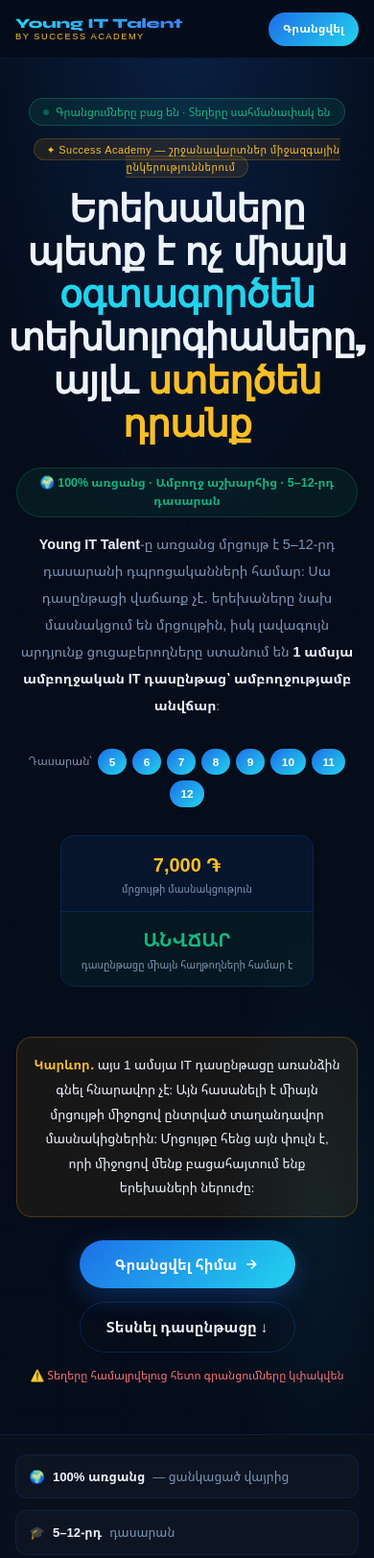
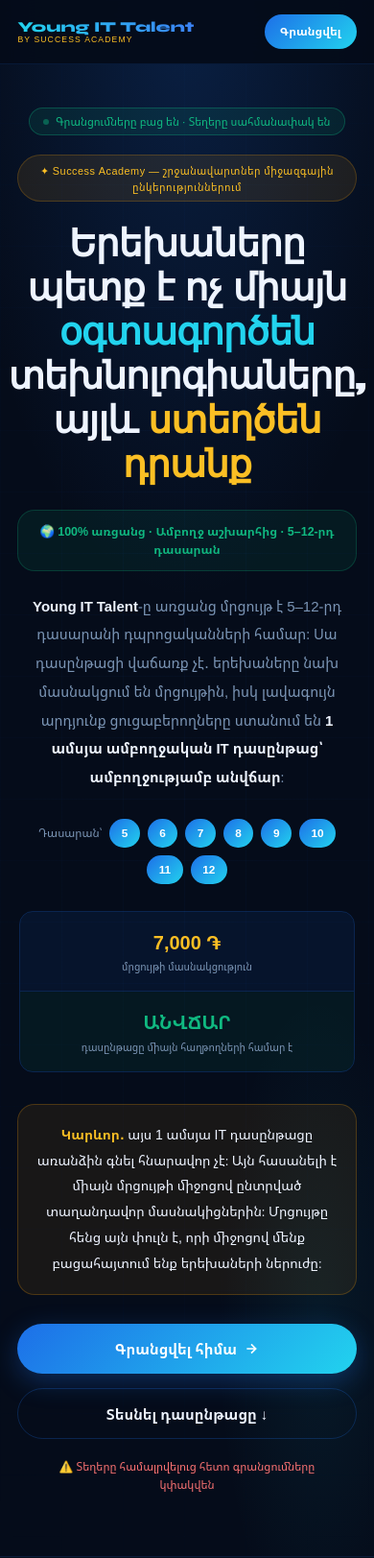
Before and after one commit to Young-IT-Talent/Young-it-talent, a plain HTML site: page index.html in a window 390 px wide. Shown: the top 1623 px of the page at 96% size. Drawn offline with Linux system fonts and the light colour scheme.

Commit message:
Update index.html

```diff
--- a/index.html
+++ b/index.html
@@ -3,6 +3,17 @@
 <head>
 <meta charset="UTF-8">
 <meta name="viewport" content="width=device-width, initial-scale=1.0">
+<script>
+  // Always open from the top/home section, not from the browser's saved scroll position
+  if ('scrollRestoration' in history) {
+    history.scrollRestoration = 'manual';
+  }
+  window.addEventListener('pageshow', function () {
+    if (!window.location.hash) {
+      window.scrollTo(0, 0);
+    }
+  });
+</script>
 <title>Young IT Talent — Success Academy</title>
 <link href="https://fonts.googleapis.com/css2?family=Syne:wght@700;800&family=Noto+Sans+Armenian:wght@300;400;600;700;900&display=swap" rel="stylesheet">
 <style>
@@ -452,46 +463,131 @@ footer { border-top: 1px solid var(--border); padding: 2rem 1.2rem; text-align:
 
 @keyframes fadeUp { from { opacity:0; transform: translateY(20px); } to { opacity:1; transform: none; } }
 
-/* MOBILE EXTRA */
+/* MOBILE EXTRA — breathing space and cleaner first screen */
+@media(max-width:640px){
+  nav {
+    padding: .95rem 1.15rem;
+  }
+  .nav-logo .top { font-size: .95rem; }
+  .nav-logo .sub { font-size: .54rem; letter-spacing: 1.1px; }
+  .btn-nav { padding: .5rem 1rem; font-size: .76rem; }
 
-@media(max-width:600px){
-  nav { padding: .8rem 1rem; }
-  .nav-logo .top { font-size: .9rem; }
-  .btn-nav { padding: .46rem .95rem; font-size: .76rem; }
-  .hero { min-height: auto; padding: 6.4rem 1.05rem 3.2rem; }
-  h1 { font-size: clamp(2rem, 10vw, 3.15rem); line-height: 1.15; letter-spacing: -0.8px; margin-bottom: 1.35rem; }
-  h2 { line-height: 1.2; margin-bottom: 1rem; }
-  .hero-badge, .academy-tag span, .online-pill { max-width: 100%; line-height: 1.5; }
-  .hero-sub { font-size: .9rem; line-height: 1.95; margin-bottom: 1.9rem; }
-  .talent-note { font-size: .84rem; line-height: 1.9; padding: 1rem; margin: 1.25rem 0 1.5rem; }
-  section { padding: 3.3rem 1.05rem; }
-  .sec-sub { font-size: .88rem; line-height: 1.9; margin-bottom: 2rem; }
-  .trust { padding: 1.25rem 1rem; overflow: visible; }
-  .trust-inner { align-items: stretch; gap: .75rem; }
-  .t-item { width: 100%; white-space: normal; background: rgba(255,255,255,0.025); border: 1px solid var(--border); border-radius: 12px; padding: .75rem .85rem; line-height: 1.55; }
-  .online-banner, .academy-wrap, .course-box, .contact-card, .final-box { border-radius: 18px; }
-  .online-banner, .academy-wrap { padding: 1.35rem; gap: 1.25rem; }
-  .ob-left p, .academy-wrap > div > p, .step p, .cb-item p, .sc p, .rg p, .ci-left p, .contact-card p { line-height: 1.85; }
-  .ob-right, .contact-mini-list { gap: .85rem; }
-  .step { grid-template-columns: 42px 1fr; gap: .95rem; padding: 1.35rem 0; }
-  .step-n { width: 40px; height: 40px; border-radius: 11px; }
-  .cb-top { padding: 1.55rem 1.25rem; }
-  .cb-item { padding: 1.35rem; }
-  .score-row, .reg-grid, .contact-grid { gap: 1rem; }
+  .hero {
+    min-height: auto;
+    justify-content: flex-start;
+    padding: 7.4rem 1.35rem 4.4rem;
+  }
+  .hero-badge {
+    margin-bottom: 1.25rem;
+    line-height: 1.55;
+    max-width: 100%;
+  }
+  .academy-tag {
+    margin-bottom: 1.35rem;
+    line-height: 1.6;
+    width: 100%;
+  }
+  .academy-tag span {
+    display: inline-block;
+    padding: .38rem .85rem;
+  }
+  h1 {
+    font-size: clamp(2rem, 10vw, 3rem);
+    line-height: 1.18;
+    letter-spacing: -0.8px;
+    margin-bottom: 1.45rem;
+  }
+  h2 { line-height: 1.22; margin-bottom: 1.05rem; }
+  .online-pill {
+    width: 100%;
+    padding: .72rem .95rem;
+    border-radius: 18px;
+    line-height: 1.55;
+    margin-bottom: 1.35rem;
+  }
+  .hero-sub {
+    font-size: .94rem;
+    line-height: 1.98;
+    margin-bottom: 1.75rem;
+    max-width: 100%;
+  }
+  .grade-strip {
+    gap: .5rem;
+    margin-bottom: 1.75rem;
+  }
+  .gp { padding: .32rem .78rem; }
+  .price-row {
+    width: 100%;
+    max-width: 350px;
+    margin-bottom: 1.9rem;
+  }
+  .pr-cell {
+    flex: 1;
+    padding: .95rem .75rem;
+  }
+  .talent-note {
+    margin: .15rem auto 1.9rem;
+    padding: 1.15rem 1.05rem;
+    font-size: .88rem;
+    line-height: 1.9;
+    border-radius: 18px;
+  }
+  .hero-btns {
+    width: 100%;
+    gap: .95rem;
+  }
+  .btn-primary, .btn-ghost {
+    min-height: 52px;
+    white-space: normal;
+    text-align: center;
+    line-height: 1.45;
+  }
+  .urgency {
+    margin-top: 1.15rem;
+    line-height: 1.65;
+    max-width: 320px;
+  }
+
+  .trust { padding: 1.75rem 1.2rem; overflow: visible; }
+  .trust-inner { align-items: stretch; gap: .85rem; }
+  .t-item {
+    width: 100%;
+    white-space: normal;
+    line-height: 1.55;
+    background: rgba(255,255,255,0.025);
+    border: 1px solid var(--border);
+    border-radius: 14px;
+    padding: .85rem 1rem;
+  }
+
+  section { padding: 4.5rem 1.35rem; }
+  .sec-sub { font-size: .9rem; line-height: 1.9; margin-bottom: 2.1rem; }
+  .online-banner, .academy-wrap, .course-box, .contact-card, .final-box { border-radius: 22px; }
+  .online-banner, .academy-wrap { padding: 1.55rem; gap: 1.35rem; }
+  .ob-left p, .academy-wrap > div > p, .step p, .cb-item p, .sc p, .rg p, .ci-left p, .contact-card p { line-height: 1.9; }
+  .ob-right, .contact-mini-list { gap: .9rem; }
+  .ob-item, .sc, .rg, .contact-mini-item { padding: 1.05rem; }
+  .step { grid-template-columns: 44px 1fr; gap: 1rem; padding: 1.65rem 0; }
+  .step-n { width: 42px; height: 42px; border-radius: 11px; }
+  .cb-top { padding: 1.7rem 1.25rem; }
+  .cb-item { padding: 1.45rem; }
+  .score-row, .reg-grid, .contact-grid { gap: 1.1rem; }
   .reg-grid { grid-template-columns: 1fr; }
-  .rg { padding: 1.25rem 1rem; }
-  .contact-grid { margin-top: 1.6rem; }
-  .btn-insta, .btn-primary, .btn-ghost { white-space: normal; text-align: center; line-height: 1.45; }
-  .final-box { padding: 2.15rem 1.2rem; }
+  .rg { padding: 1.3rem 1rem; }
+  .contact-grid { margin-top: 1.7rem; }
+  .btn-insta { min-height: 54px; }
+  .final-box { padding: 2.2rem 1.25rem; }
   .cta-price-row { width: 100%; justify-content: center; align-items: stretch; }
-  .cp-sub { line-height: 1.35; }
+  .cp-sub { line-height: 1.4; }
 }
 
 @media(max-width:400px){
+  .hero { padding: 7rem 1.15rem 4rem; }
   .hero-btns { flex-direction: column; align-items: stretch; }
-  .btn-primary, .btn-ghost { justify-content: center; }
+  .btn-primary, .btn-ghost { justify-content: center; width: 100%; }
   .price-row { flex-direction: column; border-radius: 14px; }
   .pr-sep { width: 100%; height: 1px; }
+  .cta-price-row { width: 100%; justify-content: center; }
 }
 </style>
 </head>
```
